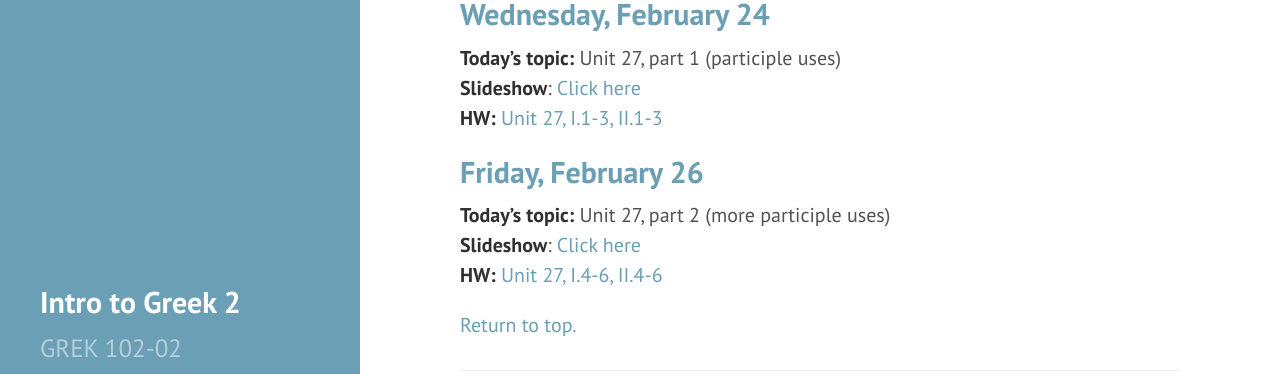
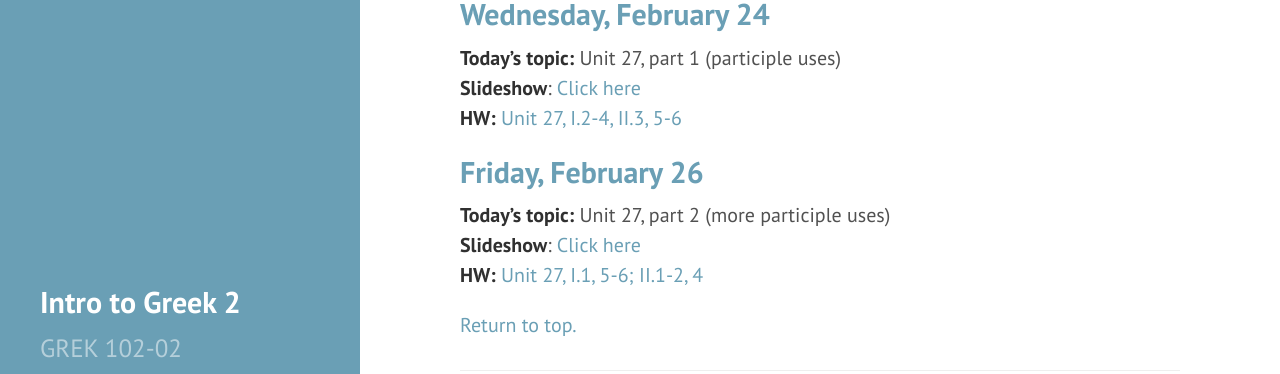
Before and after one commit to DLibatique/GREK102-S21, a Jekyll site: the page built from _pages/schedule.md, in a window 1280 px wide and 900 px high, scrolled down 2781 px. Shown: the part 155-529 px from the top of the window. Built offline with Jekyll 4.4.1, drawn with Linux system fonts in a browser that asks for light colours.

Commit message:
updated hw

```diff
--- a/_pages/schedule.md
+++ b/_pages/schedule.md
@@ -116,12 +116,12 @@ The **homework (HW)** listed under any given date (e.g., “Unit 24, I.1-5, II.1
 ## Wednesday, February 24
 **Today's topic:** Unit 27, part 1 (participle uses)
 **Slideshow**: [Click here](https://drive.google.com/file/d/1YsqrVc9Z3py-bIeKxe9998gU2MUx7mWD/view?usp=sharing )
-**HW:** [Unit 27, I.1-3, II.1-3](https://hc.instructure.com/courses/3462/assignments/28220)
+**HW:** [Unit 27, I.2-4, II.3, 5-6](https://hc.instructure.com/courses/3462/assignments/28220)
 
 ## Friday, February 26
 **Today's topic:** Unit 27, part 2 (more participle uses)
 **Slideshow**: [Click here](https://drive.google.com/file/d/1YsqrVc9Z3py-bIeKxe9998gU2MUx7mWD/view?usp=sharing )
-**HW:** [Unit 27, I.4-6, II.4-6](https://hc.instructure.com/courses/3462/assignments/28221)
+**HW:** [Unit 27, I.1, 5-6; II.1-2, 4](https://hc.instructure.com/courses/3462/assignments/28221)
 
 [Return to top.](#top)
 
```
Also changed, not shown: _pages/index.md (+0 -4 lines).
